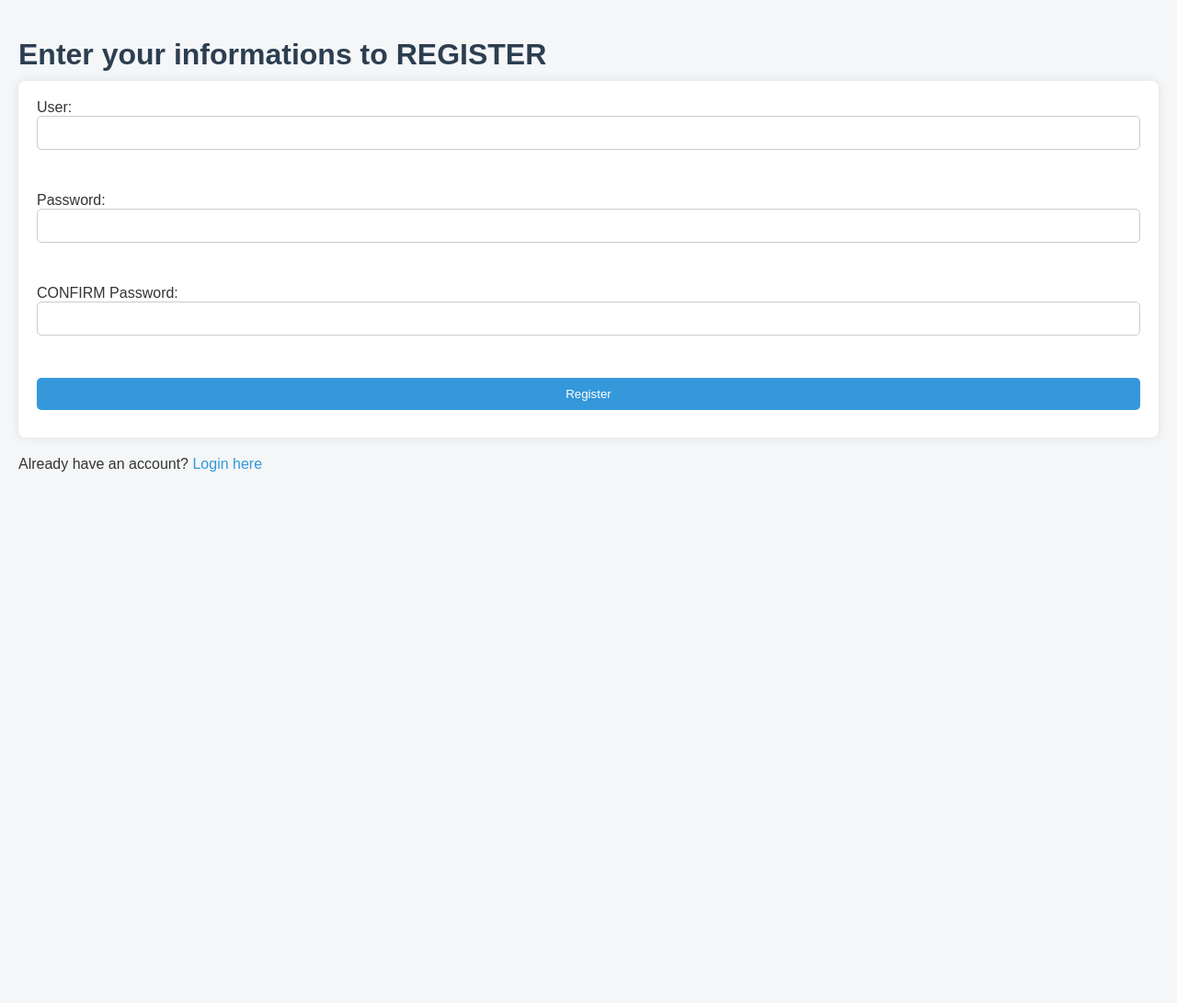
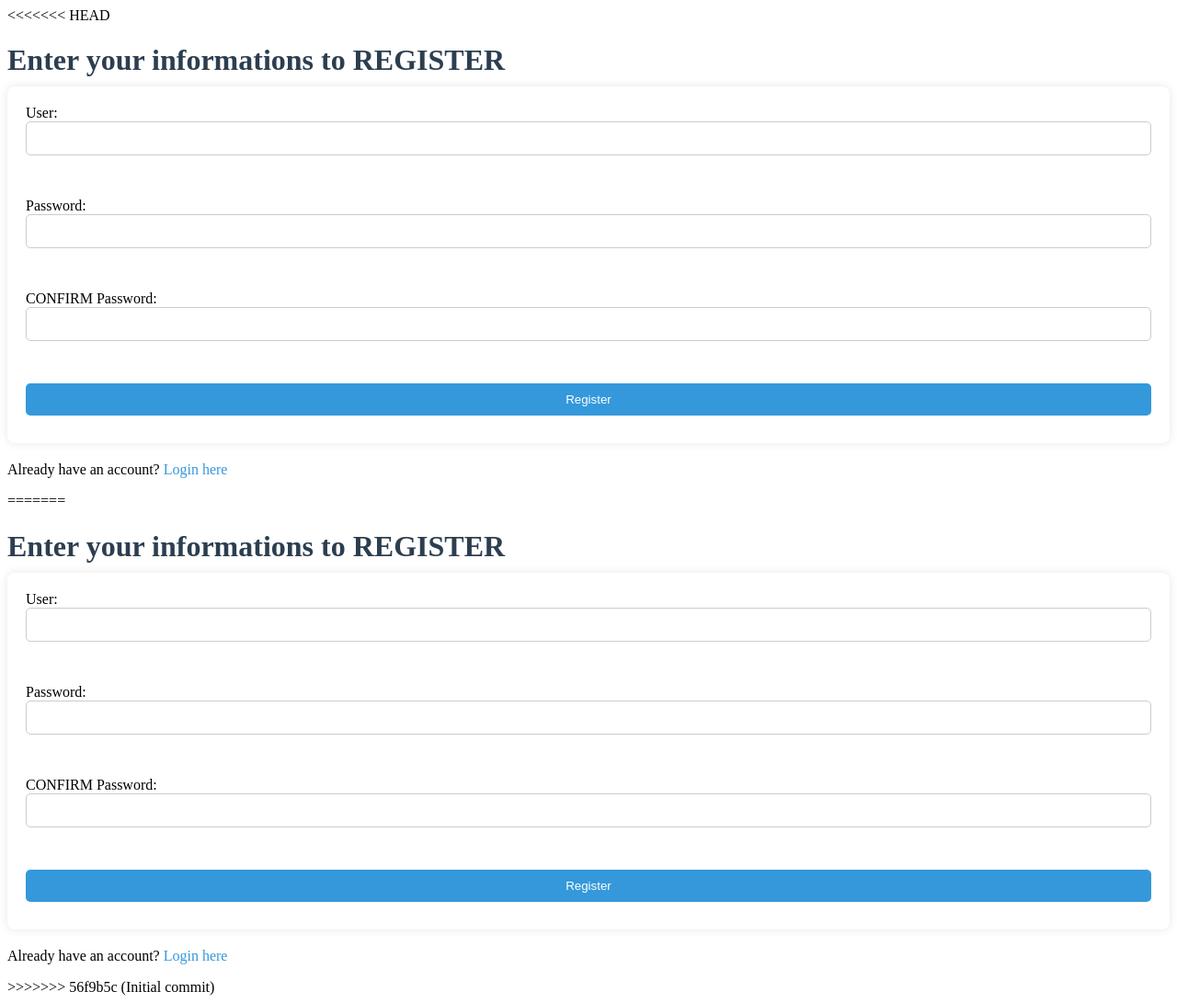
Before and after one commit to SoultaneRaqi/phpSimpleProject, a PHP site: page /signup.php in a window 1280 px wide. Shown: the whole page at 92% size. Before the commit the page ends 513 px from the top, so only its background shows below. Run offline with PHP 8.4, Linux system fonts and the light colour scheme.

Commit message:
Initial commit

```diff
--- a/signup.php
+++ b/signup.php
@@ -1,3 +1,4 @@
+<<<<<<< HEAD
 <?php
 
 require_once "connection.php";
@@ -68,4 +69,76 @@ if($_SERVER['REQUEST_METHOD'] === 'POST'){
     </form>
     <p>Already have an account? <a href="login.php">Login here</a></p>
 </body>
+=======
+<?php
+
+require_once "connection.php";
+
+if($_SERVER['REQUEST_METHOD'] === 'POST'){
+    $username = trim($_POST['username']);
+    $password = trim($_POST['password']);
+    $passwordC = trim($_POST['passwordC']);
+    $errors = [];
+
+    if(empty($username)){
+        $errors[]= "User name is required";
+    }
+
+    if (empty($password)) {
+        $errors[] = 'Password is required';
+    }
+
+    if ($password !== $passwordC) {
+        $errors[] = 'Type the same password';
+    }
+
+    if(empty($errors)){
+        $stmt = $pdo->prepare('SELECT id FROM users WHERE username = ?');
+        $stmt->execute([$username]);
+        $userExists = $stmt->fetch();
+
+        if($userExists){
+            $errors[] = 'Username already exists';
+        } else {
+            $stmt = $pdo->prepare('INSERT INTO users (username, password) VALUES (?, ?)');
+            $stmt->execute([$username, $password]);
+
+            // Redirect to prevent form resubmission
+            header("Location: login.php");
+            exit();
+        }
+    }
+}
+?>
+<!DOCTYPE html>
+<html lang="en">
+<head>
+    <meta charset="UTF-8">
+    <meta name="viewport" content="width=device-width, initial-scale=1.0">
+    <link rel="stylesheet" href="style.css">
+    <title>Document</title>
+</head>
+<body>
+    <h1>Enter your informations to REGISTER</h1>
+
+    <?php if (!empty($errors)): ?>
+        <div class="error">
+            <?php foreach ($errors as $error): ?>
+                <p><?php echo $error; ?></p>
+            <?php endforeach; ?>
+        </div>
+    <?php endif; ?>
+
+    <form action="signup.php" method="POST">
+        <label for="username">User: </label>
+        <input type="text" name="username" id="username" value="<?php echo isset($username) ? $username : ''; ?>"><br><br>
+        <label for="password">Password: </label>
+        <input type="text" name="password" id="password"><br><br>
+        <label for="passwordC">CONFIRM Password: </label>
+        <input type="text" name="passwordC" id="passwordC"><br><br>
+        <button type="submit" value="submit">Register</button>
+    </form>
+    <p>Already have an account? <a href="login.php">Login here</a></p>
+</body>
+>>>>>>> 56f9b5c (Initial commit)
 </html>
--- a/style.css
+++ b/style.css
@@ -1,3 +1,4 @@
+<<<<<<< HEAD
 /* style.css */
 
 body {
@@ -80,3 +81,87 @@ a:hover {
 img {
     border-radius: 4px;
 }
+=======
+/* style.css */
+
+body {
+    font-family: Arial, sans-serif;
+    background-color: #f4f6f8;
+    margin: 0;
+    padding: 20px;
+    color: #333;
+}
+
+h1, h2 {
+    color: #2c3e50;
+    margin-bottom: 10px;
+}
+
+form {
+    background: #fff;
+    padding: 20px;
+    margin-bottom: 20px;
+    border-radius: 8px;
+    box-shadow: 0 0 10px rgba(0, 0, 0, 0.1);
+}
+
+input[type="text"],
+input[type="email"],
+input[type="number"],
+input[type="password"],
+input[type="file"],
+button {
+    display: block;
+    margin-bottom: 10px;
+    padding: 10px;
+    width: 100%;
+    border-radius: 5px;
+    border: 1px solid #ccc;
+    box-sizing: border-box;
+}
+
+button {
+    background-color: #3498db;
+    color: white;
+    border: none;
+    cursor: pointer;
+}
+
+button:hover {
+    background-color: #2980b9;
+}
+
+table {
+    width: 100%;
+    border-collapse: collapse;
+    background: white;
+    border-radius: 8px;
+    overflow: hidden;
+    margin-top: 20px;
+}
+
+th, td {
+    padding: 10px;
+    text-align: left;
+    border-bottom: 1px solid #ddd;
+}
+
+th {
+    background-color: #2c3e50;
+    color: white;
+}
+
+a {
+    color: #3498db;
+    text-decoration: none;
+    margin-right: 10px;
+}
+
+a:hover {
+    text-decoration: underline;
+}
+
+img {
+    border-radius: 4px;
+}
+>>>>>>> 56f9b5c (Initial commit)
```
Also changed, not shown: add_student.php (line endings or trailing spaces), connection.php (line endings or trailing spaces), db.sql (line endings or trailing spaces), delete_student.php (line endings or trailing spaces), edit_student.php (line endings or trailing spaces), index.php (line endings or trailing spaces), login.php (line endings or trailing spaces), logout.php (line endings or trailing spaces), uploads/1750204329_Screenshot 2025-06-06 173600.png (added), uploads/1750204342_Screenshot 2025-06-06 173600.png (added), uploads/1750204390_Screenshot 2025-06-06 173600.png (added), uploads/1750204897_Screenshot 2025-06-16 174429.png (added).
